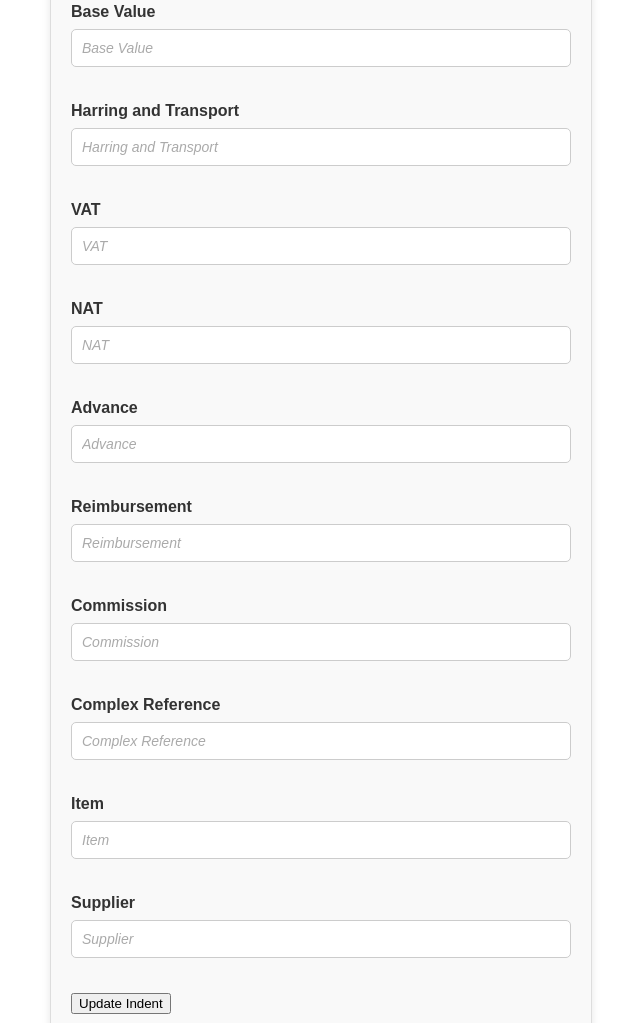
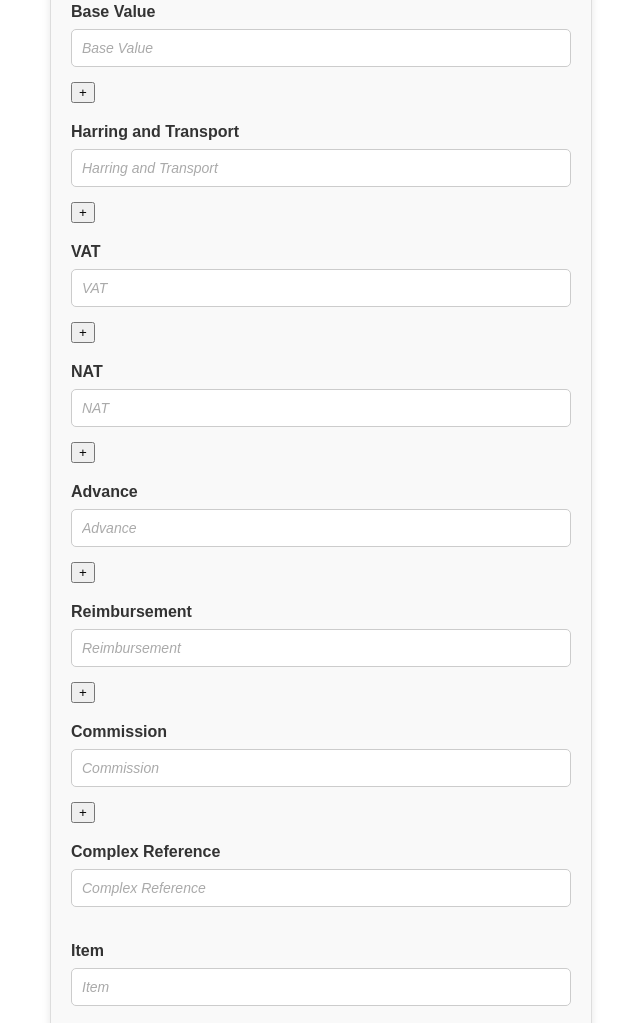
Before and after one commit to dgyrsenevirathne/ceb-indent-management-System, a website: page public/edit.html in a window 1280 px wide. Shown: the part 266-1289 px from the top of the page, without its empty margins (319-959 px from the left). Drawn offline with nearby package versions, Linux system fonts and the light colour scheme.

Commit message:
Add function values increment

```diff
--- a/public/edit.html
+++ b/public/edit.html
@@ -23,31 +23,38 @@
         <div>
             <label for="editBaseValue">Base Value</label>
             <input type="number" id="editBaseValue" name="baseValue" placeholder="Base Value" step="0.01">
+            <button type="button" onclick="incrementValue('editBaseValue', 1)">+</button>
         </div>
         <div>
             <label for="editHarringAndTransport">Harring and Transport</label>
             <input type="number" id="editHarringAndTransport" name="harringAndTransport"
                 placeholder="Harring and Transport" step="0.01">
+            <button type="button" onclick="incrementValue('editHarringAndTransport', 1)">+</button>
         </div>
         <div>
             <label for="editVat">VAT</label>
             <input type="number" id="editVat" name="vat" placeholder="VAT" step="0.01">
+            <button type="button" onclick="incrementValue('editVat', 1)">+</button>
         </div>
         <div>
             <label for="editNat">NAT</label>
             <input type="number" id="editNat" name="nat" placeholder="NAT" step="0.01">
+            <button type="button" onclick="incrementValue('editNat', 1)">+</button>
         </div>
         <div>
             <label for="editAdvance">Advance</label>
             <input type="number" id="editAdvance" name="advance" placeholder="Advance" step="0.01">
+            <button type="button" onclick="incrementValue('editAdvance', 1)">+</button>
         </div>
         <div>
             <label for="editReimbursement">Reimbursement</label>
             <input type="number" id="editReimbursement" name="reimbursement" placeholder="Reimbursement" step="0.01">
+            <button type="button" onclick="incrementValue('editReimbursement', 1)">+</button>
         </div>
         <div>
             <label for="editCommission">Commission</label>
             <input type="number" id="editCommission" name="commission" placeholder="Commission" step="0.01">
+            <button type="button" onclick="incrementValue('editCommission', 1)">+</button>
         </div>
         <div>
             <label for=" editComplexRef">Complex Reference</label>
@@ -65,6 +72,12 @@
     </form>
 
     <script>
+        function incrementValue(inputId, increment) {
+            const inputField = document.getElementById(inputId);
+            const currentValue = parseFloat(inputField.value) || 0; // Get current value or default to 0
+            inputField.value = (currentValue + increment).toFixed(2); // Increment and set the new value
+        }
+
         // Function to fetch indent details and populate the form
         function fetchIndentDetails(indentNo) {
             fetch(`/get-indents/${encodeURIComponent(indentNo)}`)
```
